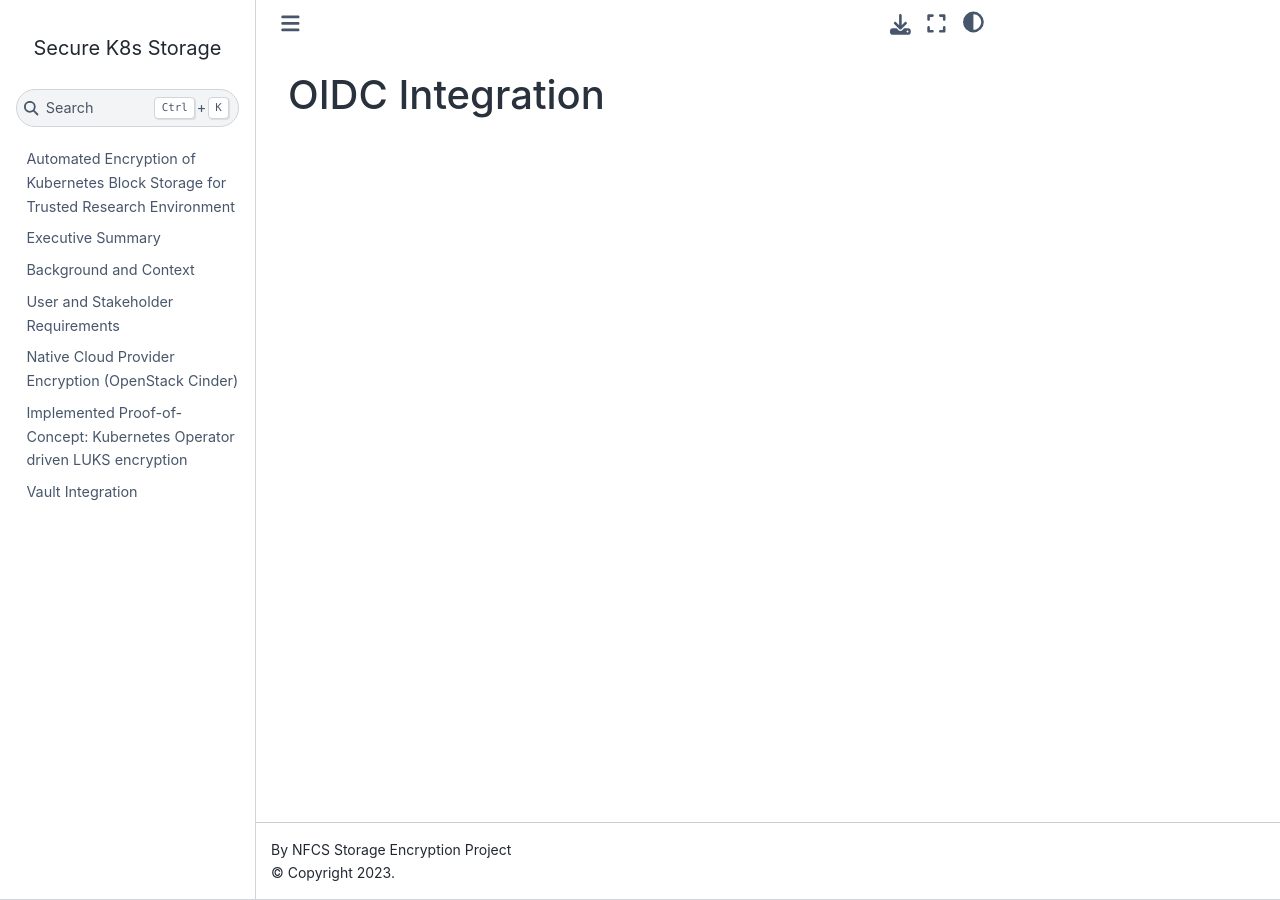
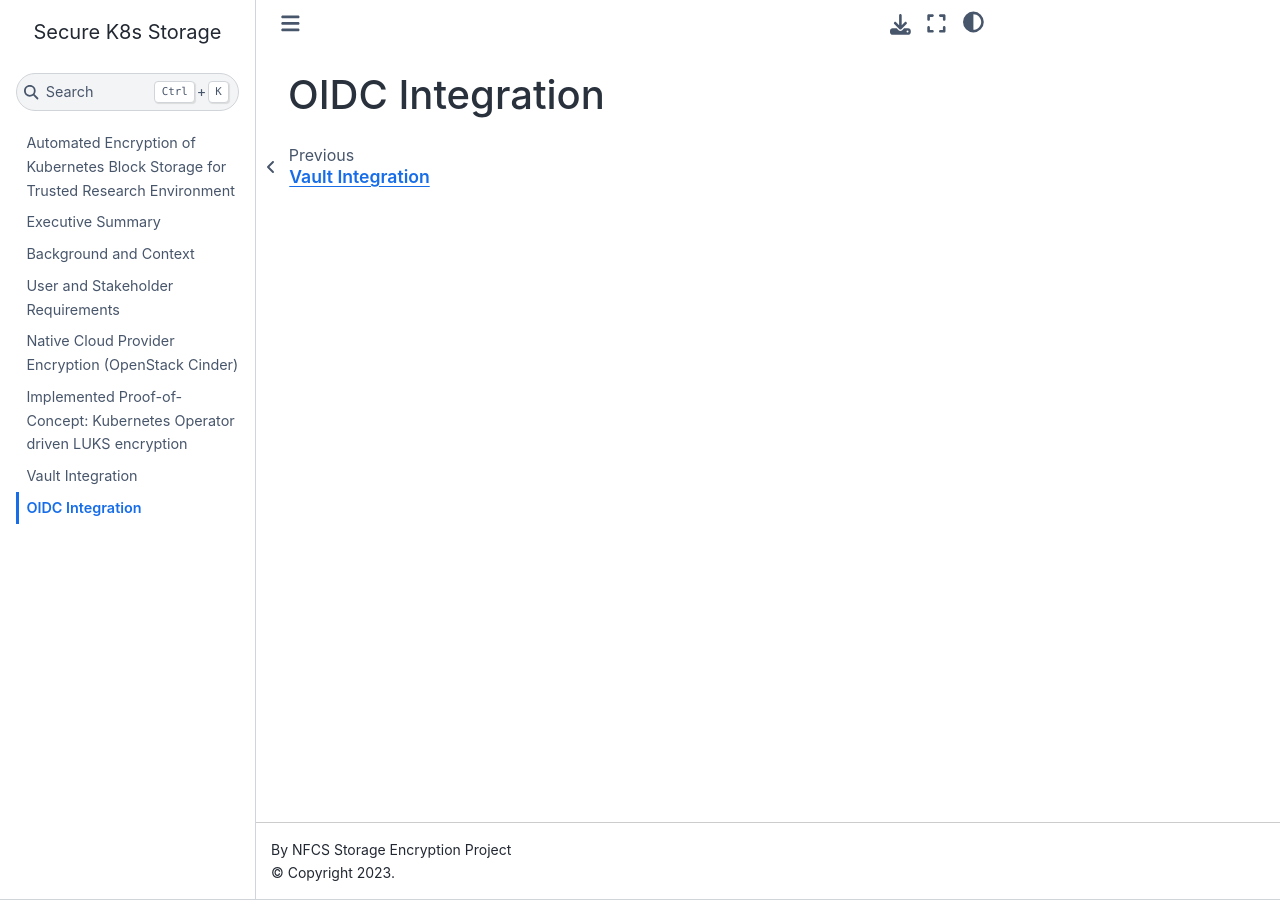
Before and after one commit to nfcs-secure-k8s/luks-k8s-automation, a Jupyter Book: the page built from oidc.md, in a window 1280 px wide. Built offline with Jupyter Book 1.0.4 settings and Sphinx 7.4.7 and the Sphinx Book theme 1.1.4, drawn with Linux system fonts in a browser that asks for light colours.

Commit message:
Update toc file

```diff
--- a/_toc.yml
+++ b/_toc.yml
@@ -7,3 +7,4 @@ chapters:
   - file: cloud_encryption
   - file: poc_luks
   - file: vault
+  - file: oidc
```
